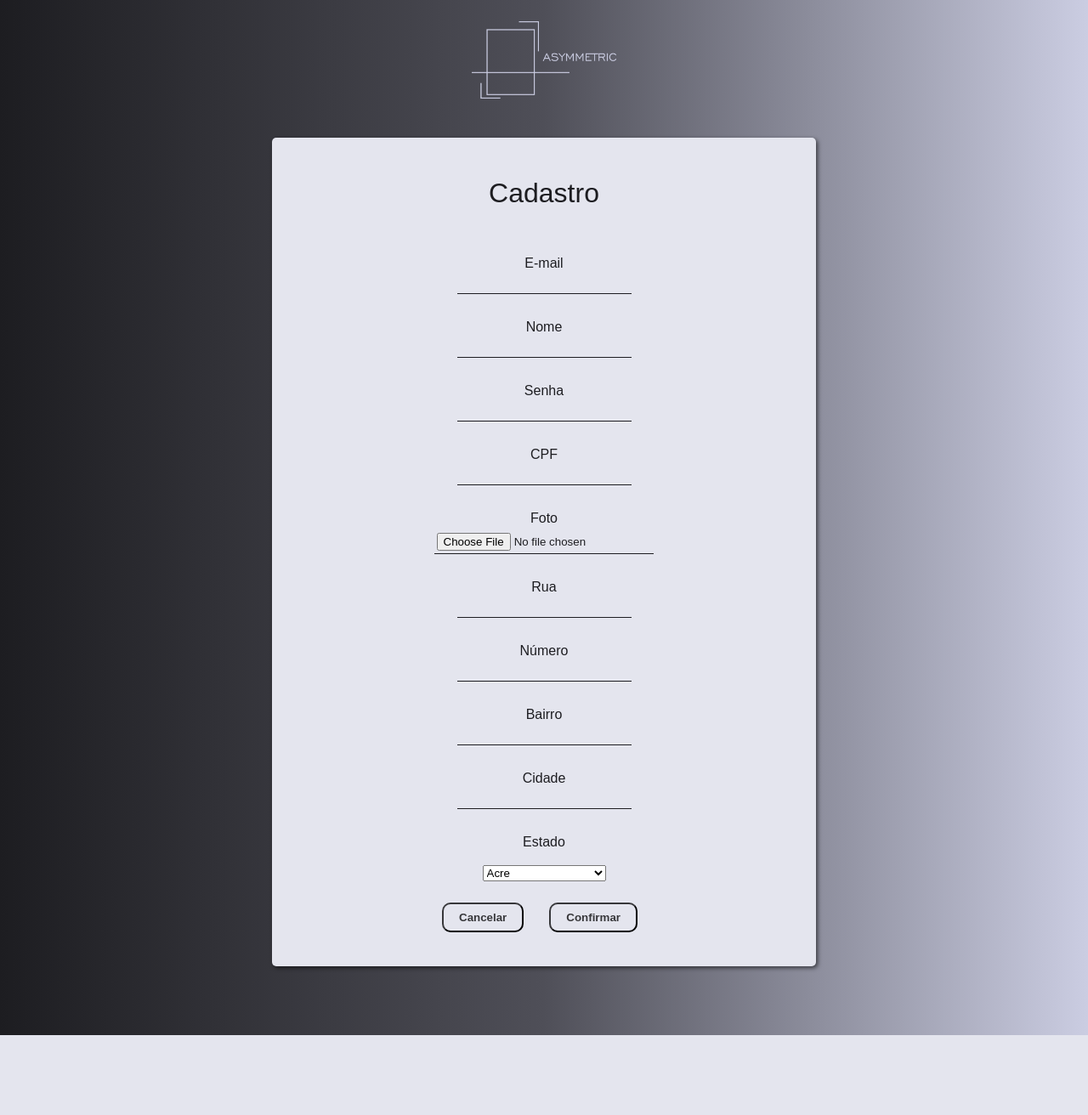
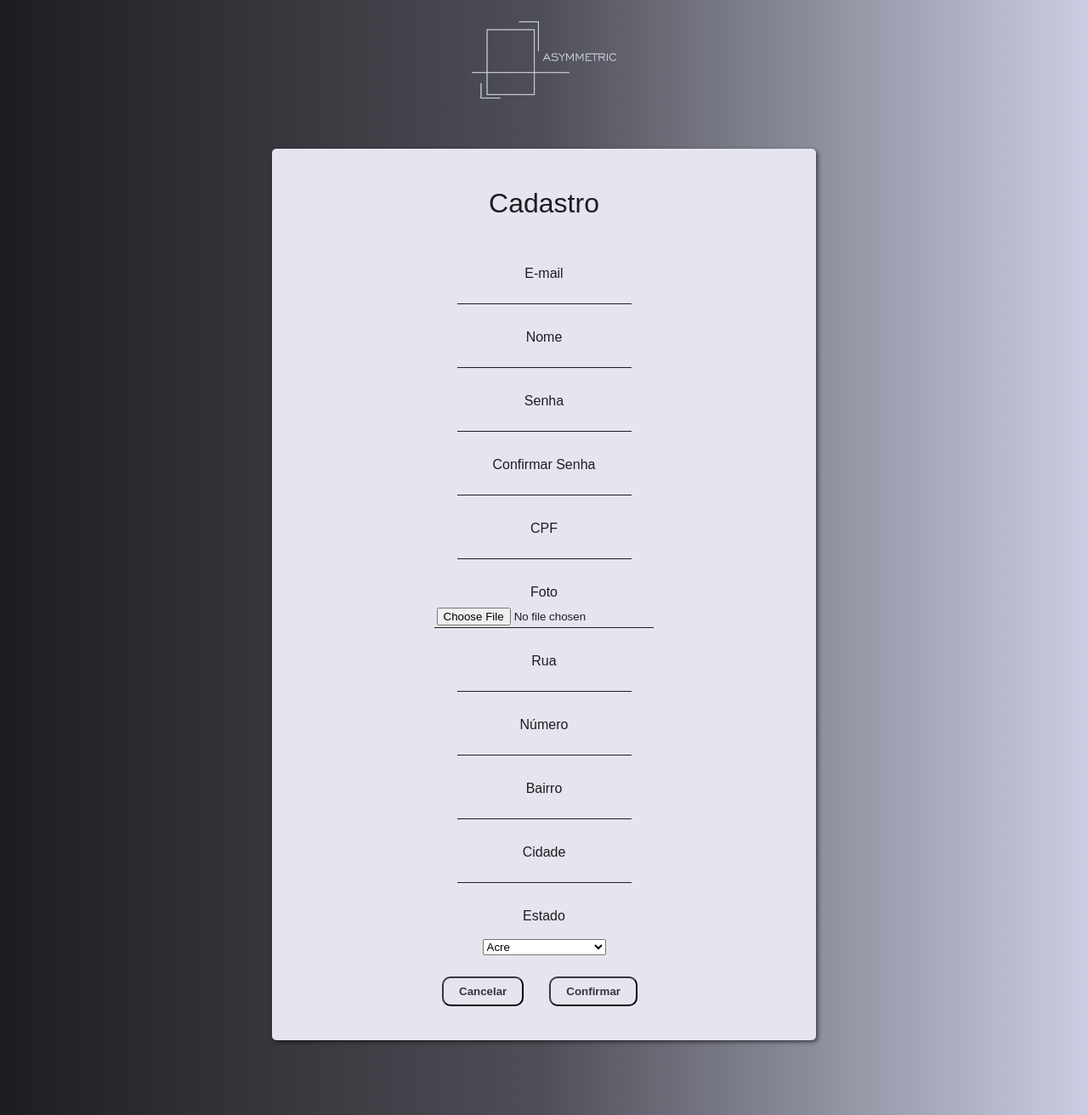
Before and after one commit to IsabelleCoelho/ProjetoES_Asymmetric, a PHP site: page /cadastro.php in a window 1280 px wide. Shown: the whole page at 85% size. Before the commit the page ends 1218 px from the top, so only its background shows below. Run offline with PHP 8.4, Linux system fonts and the light colour scheme.

Commit message:
Realizando a integração da tela de cadastro do cliente.

```diff
--- a/integrado/View/cadastro.php
+++ b/integrado/View/cadastro.php
@@ -2,12 +2,12 @@
 <!DOCTYPE html>
   <head>
     <meta charset="UTF-8">
-    <link rel="stylesheet" type="text/css" href="CSS/styleFormularios.css" />
+    <link rel="stylesheet" type="text/css" href="../CSS/styleFormularios.css" />
   </head>
   <body>
     <div class="conteinerFormulario">
       <div id="logo">
-          <img class="logo1" src="Assets/logo.png" alt="logo1">
+          <img class="logo1" src="../Assets/logo.png" alt="logo1">
       </div>
       <form id="formulario" method="POST" action="../Controller/CadastrarCliente.php" enctype="multipart/form-data">
         <?php       if (isset($_SESSION['err'])) {
@@ -24,11 +24,15 @@
         </div>
         <div class="input">
           <label for="text">Nome</label><br>
-          <input type="text" name="nome" autocomplete="off" required>
+          <input type="text" name="nomeCliente" autocomplete="off" required>
         </div>
         <div class="input">
           <label for="password">Senha</label><br>
-          <input type="password" name="senha" autocomplete="new-password" required>
+          <input type="password" name="senha" required>
+        </div>
+        <div class="input">
+          <label for="password">Confirmar Senha</label><br>
+          <input type="password" name="confirmacaoSenha" required>
         </div>
         <div class="input">
           <label for="text">CPF</label><br>
@@ -85,8 +89,8 @@
           <option value="TO">Tocantins</option>
       </select>
         <div id="botoes">
-          <a href="login.php"><button type="push" style="padding: 8px 18px; margin-right: 20px;">Cancelar</button></a>
-          <button type="submit" name="enviarCliente" style="padding: 8px 18px; margin-right: 20px;">Confirmar</button>
+          <a href="login.php"></a><button type="push">Cancelar</button></a>
+          <button type="submit" name="enviarCliente">Confirmar</button>
         </div>
       </form>
     </div>
```
Lines whose indentation alone changed are shown as unchanged.
